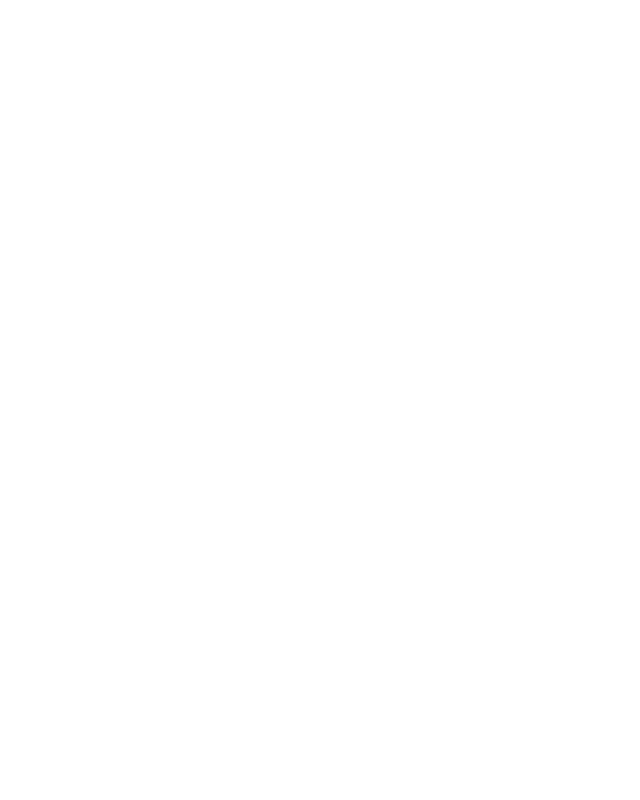
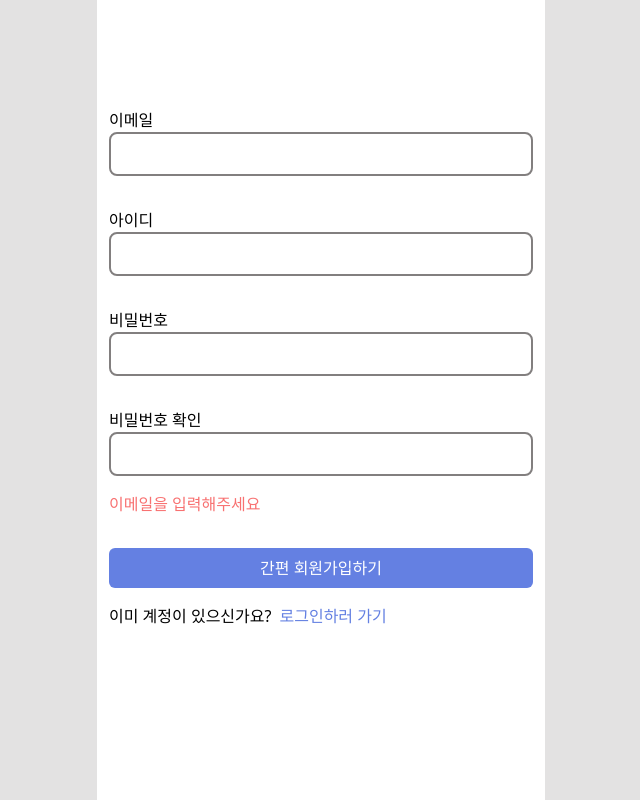
Before and after one commit to cojar/whats_hot_frontend, a React (Vite) app: page /signup in a window 1280 px wide. Before the commit this address had no page. Shown: the whole page, without its empty margins (319-959 px from the left). Built offline with nearby package versions, Linux system fonts and the light colour scheme.

Commit message:
feat: 회원가입 기능 구현 완료

```diff
--- a/package.json
+++ b/package.json
@@ -16,6 +16,7 @@
     "@fortawesome/free-regular-svg-icons": "^6.5.1",
     "@fortawesome/free-solid-svg-icons": "^6.5.1",
     "@fortawesome/react-fontawesome": "^0.2.0",
+    "axios": "^1.6.5",
     "react": "^18.2.0",
     "react-dom": "^18.2.0",
     "react-router-dom": "^6.20.1"
--- a/src/App.jsx
+++ b/src/App.jsx
@@ -3,7 +3,7 @@
 import Layout from "./Layout";
 import Login from "./pages/Login";
 import DetailPage from "./pages/DetailPage";
-
+import SignUp from "./pages/SignUp";
 
 function App() {
   return (
@@ -12,6 +12,7 @@
         <Route path="/" element={<Layout />}>
           <Route index element={<Home />} />
           <Route path="/login" element={<Login />} />
+          <Route path="/signup" element={<SignUp />} />
           <Route path="/DetailPage/:id" element={<DetailPage />} />
         </Route>
       </Routes>
--- a/src/components/Header.jsx
+++ b/src/components/Header.jsx
@@ -5,8 +5,9 @@
   console.log(location.pathname);
   return (
     <div className="font-bold w-fit ml-auto text-primary">
-      {location.pathname !== "/login" && <Link to="/login">로그인</Link>}
+      {location.pathname !== "/login" && location.pathname !== "/signup" && (
+        <Link to="/login">로그인</Link>
+      )}
     </div>
-
   );
 }
--- a/src/pages/Login.jsx
+++ b/src/pages/Login.jsx
@@ -1,3 +1,38 @@
+import { Link } from "react-router-dom";
+
 export default function Login() {
-  return <div className="bg-amber-500">This is login page</div>;
+  const onSubmit = () => {};
+
+  return (
+    <div className="mt-24">
+      <form onSubmit={onSubmit}>
+        <div>
+          <label for="email">이메일</label>
+          <input
+            className="block border-2 border-secondary w-full rounded-lg py-2 px-1"
+            type="email"
+            id="email"
+          />
+        </div>
+        <div className="mt-8">
+          <label for="password">비밀번호</label>
+          <input
+            className="block border-2 border-secondary w-full rounded-lg py-2 px-1"
+            type="password"
+            id="password"
+          />
+        </div>
+
+        <button class="mt-8 text-white bg-primary w-full p-2 rounded-md mt-4">
+          간편 로그인하기
+        </button>
+      </form>
+      <div className="mt-4">
+        계정이 없으신가요?
+        <Link className="ml-2 text-primary" to="/signup">
+          회원가입하러 가기
+        </Link>
+      </div>
+    </div>
+  );
 }
--- /dev/null
+++ b/src/pages/SignUp.jsx
@@ -0,0 +1,140 @@
+import { Link } from "react-router-dom";
+import { useCallback, useState } from "react";
+import axios from "axios";
+
+export default function SignUp() {
+  const [email, setEmail] = useState("");
+  const [nickname, setNickname] = useState("");
+  const [password, setPassword] = useState("");
+  const [passwordCheck, setPasswordCheck] = useState("");
+  const [mismatchErorr, setMismatchError] = useState(false);
+  const [signUpError, setSignUpError] = useState("");
+  const [signUpSuccess, setSignUpSuccess] = useState(false);
+
+  const onChangeEmail = useCallback((e) => {
+    setEmail(e.target.value);
+  }, []);
+
+  const onChangeNickname = useCallback((e) => {
+    setNickname(e.target.value);
+  }, []);
+
+  const onChangePassword = useCallback(
+    (e) => {
+      setPassword(e.target.value);
+      setMismatchError(e.target.value !== passwordCheck);
+    },
+    [passwordCheck]
+  );
+
+  const onChangePasswordCheck = useCallback(
+    (e) => {
+      setPasswordCheck(e.target.value);
+      setMismatchError(e.target.value !== password);
+    },
+    [password]
+  );
+
+  const onSubmit = useCallback(
+    (e) => {
+      e.preventDefault();
+      console.log(email, password, passwordCheck, nickname);
+
+      if (!email || !password || !passwordCheck || !nickname) {
+        return;
+      }
+
+      axios
+        .post(
+          "https://whb.pintor.dev/api/members",
+          {
+            request: JSON.stringify({
+              username: nickname,
+              password: password,
+              passwordConfirm: passwordCheck,
+              email: email,
+            }),
+          },
+          {
+            headers: { "Content-Type": "multipart/form-data" },
+          }
+        )
+        .then((res) => {
+          // console.log(res);
+          setSignUpSuccess(true);
+        })
+        .catch((error) => {
+          console.log(error.response.data.message);
+          // console.log("hiheiwhe");
+          setSignUpError(error.response.data.message);
+        });
+    },
+    [email, password, passwordCheck]
+  );
+
+  return (
+    <div className="mt-24">
+      <form onSubmit={onSubmit}>
+        <div>
+          <label for="email">이메일</label>
+          <input
+            className="block border-2 border-secondary w-full rounded-lg py-2 px-1"
+            type="email"
+            id="email"
+            onChange={onChangeEmail}
+            value={email}
+          />
+        </div>
+        <div className="mt-8">
+          <label for="nickname">아이디</label>
+          <input
+            className="block border-2 border-secondary w-full rounded-lg py-2 px-1"
+            type="text"
+            id="nickname"
+            onChange={onChangeNickname}
+            value={nickname}
+          />
+        </div>
+        <div className="mt-8">
+          <label for="password">비밀번호</label>
+          <input
+            className="block border-2 border-secondary w-full rounded-lg py-2 px-1"
+            type="password"
+            id="password"
+            onChange={onChangePassword}
+            value={password}
+          />
+        </div>
+        <div className="mt-8">
+          <label for="passwordCheck">비밀번호 확인</label>
+          <input
+            className="block border-2 border-secondary w-full rounded-lg py-2 px-1"
+            type="password"
+            id="passwordCheck"
+            onChange={onChangePasswordCheck}
+            value={passwordCheck}
+          />
+        </div>
+        {signUpSuccess && (
+          <div className="mt-4 text-green-400">회원가입을 완료하였습니다</div>
+        )}
+        {mismatchErorr && (
+          <div className="mt-4 text-red-400">비밀번호가 일치하지 않습니다.</div>
+        )}
+        {!email && (
+          <div className="mt-4 text-red-400">이메일을 입력해주세요</div>
+        )}
+        {signUpError && <div className="mt-4 text-red-400">{signUpError}</div>}
+        <button class=" mt-8 text-white bg-primary w-full p-2 rounded-md mt-4">
+          간편 회원가입하기
+        </button>
+      </form>
+      <div className="mt-4">
+        이미 계정이 있으신가요?
+        <Link className="ml-2 text-primary" to="/login">
+          로그인하러 가기
+        </Link>
+      </div>
+    </div>
+  );
+}
```
Also changed, not shown: 1 other file (tests, documents, lock files or other folders).
